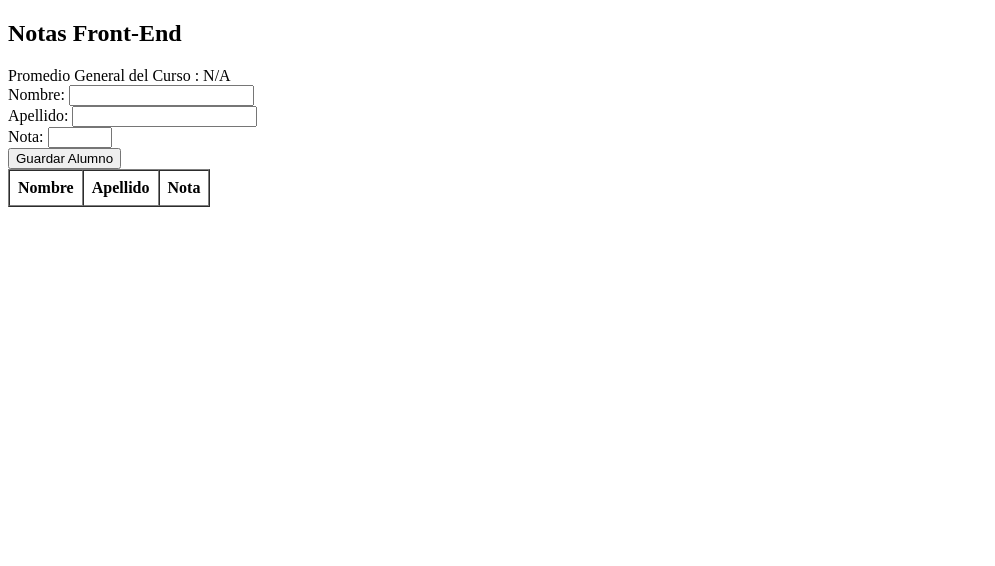
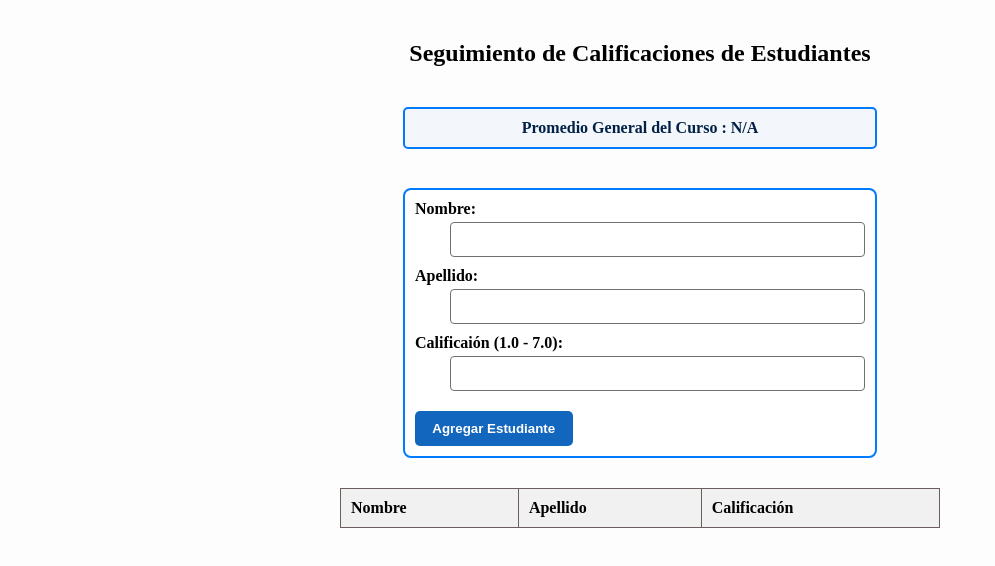
Before and after one commit to cabecera/ev2-registro-notas-estudiantes-basico, a plain HTML site: page index.html in a window 1280 px wide. Shown: the whole page, without its empty margins (0-995 px from the left). Drawn offline with Linux system fonts and the light colour scheme.

Commit message:
Style – estilos implementados en proyecto

```diff
--- a/index.html
+++ b/index.html
@@ -6,10 +6,11 @@
 	<meta name="viewport" content="width=device-width, initial-scale=1.0">
 	<title>Formulario Notas</title>
 	<link rel="stylesheet" href="style.css">
+
 </head>
 
 <body>
-	<h2>Notas Front-End</h2>
+	<h2>Seguimiento de Calificaciones de Estudiantes</h2>
 	<div id="average">Promedio General del Curso : N/A</div>
 	<form id="studentForm">
 
@@ -22,7 +23,7 @@
 			<input type="text" id="lastName" required>
 		</div>
 		<div>
-			<label for="grade">Nota: </label>
+			<label for="grade">Calificaión (1.0 - 7.0): </label>
 			<input type="number" id="grade" step="0.1" min="1" max="7" required >
 		</div>
 
@@ -51,14 +52,14 @@
 		</script>
 
 
-		<button type="submit">Guardar Alumno</button>
+		<button type="submit"> Agregar Estudiante</button>
 	</form>
 	<table id="studentsTable" border="1" cellpadding="8" cellspacing="0">
 		<thead>
 			<tr>
 				<th>Nombre </th>
 				<th>Apellido</th>
-				<th>Nota</th>
+				<th>Calificación</th>
 			</tr>
 		</thead>
 		<tbody>
--- a/style.css
+++ b/style.css
@@ -0,0 +1,121 @@
+
+@import url('https://fonts.googleapis.com/css2?family=Tinos:ital,wght@0,400;0,700;1,400;1,700&display=swap');
+
+body {
+    background-color: #fdfdfd;
+    margin: 0;
+    padding: 0;
+    display: flex;
+    flex-direction: column;
+    align-items: center;
+}
+
+h2 {
+    margin-top: 40px;
+    font-size: 24px;
+    font-weight: bold;
+    text-align: center;
+}
+
+#average {
+    margin-top: 20px ;
+    margin-bottom: 39px ;
+    text-align: center;
+    padding: 10px;
+    border: 2px solid #007bff;
+    background-color: #f3f6fa;
+    color: #002145;
+    font-weight: bold;
+    border-radius: 5px;
+    max-width: 450px; /*Ancho*/
+    width: 100%;
+}
+
+form {
+    display: flex;
+    flex-direction: column;
+    gap: 10px;
+    border: 2px solid #007bff;
+    padding: 10px ;
+    border-radius: 8px;
+    background-color: #ffffff;
+    max-width: 450px;
+    width: 100%;
+}
+
+form div {
+    display: flex;
+    flex-direction: column;
+}
+
+label {
+    margin-bottom: 4px;
+    font-weight: bold;
+}
+
+input[type="text"]{
+    padding: 9px;
+    border: 1px solid #737070;
+    border-radius: 4px;
+    margin-left: 35px;
+}
+input[type="number"]{
+    padding: 9px;
+    border: 1px solid #737070;
+    border-radius: 4px;
+    margin-left: 35px;
+}
+button {
+    padding: 10px;
+    border: none;
+    background-color: #1366be;
+    color: white;
+    border-radius: 5px;
+    font-weight: bold;
+    cursor: pointer;
+    margin-top: 10px;
+    margin-right: 65%;
+}
+
+
+table {
+    margin-top: 30px;
+    width: 90%;
+    max-width: 600px;
+    border-collapse: collapse;
+}
+
+table th,
+table td {
+    border: 1px solid #6d5e5e;
+    padding: 10px;
+    text-align: left;
+}
+
+th {
+    background-color: #f1f1f1;
+    font-weight: bold;
+}
+
+
+
+
+@media screen and (max-width: 480px) {
+    body {
+        padding: 10px;
+    }
+
+    h2 {
+        font-size: 20px;
+    }
+
+    #average {
+        font-size: 14px;
+    }
+
+    table th,
+    table td {
+        font-size: 12px;
+        padding: 8px;
+    }
+}
```
